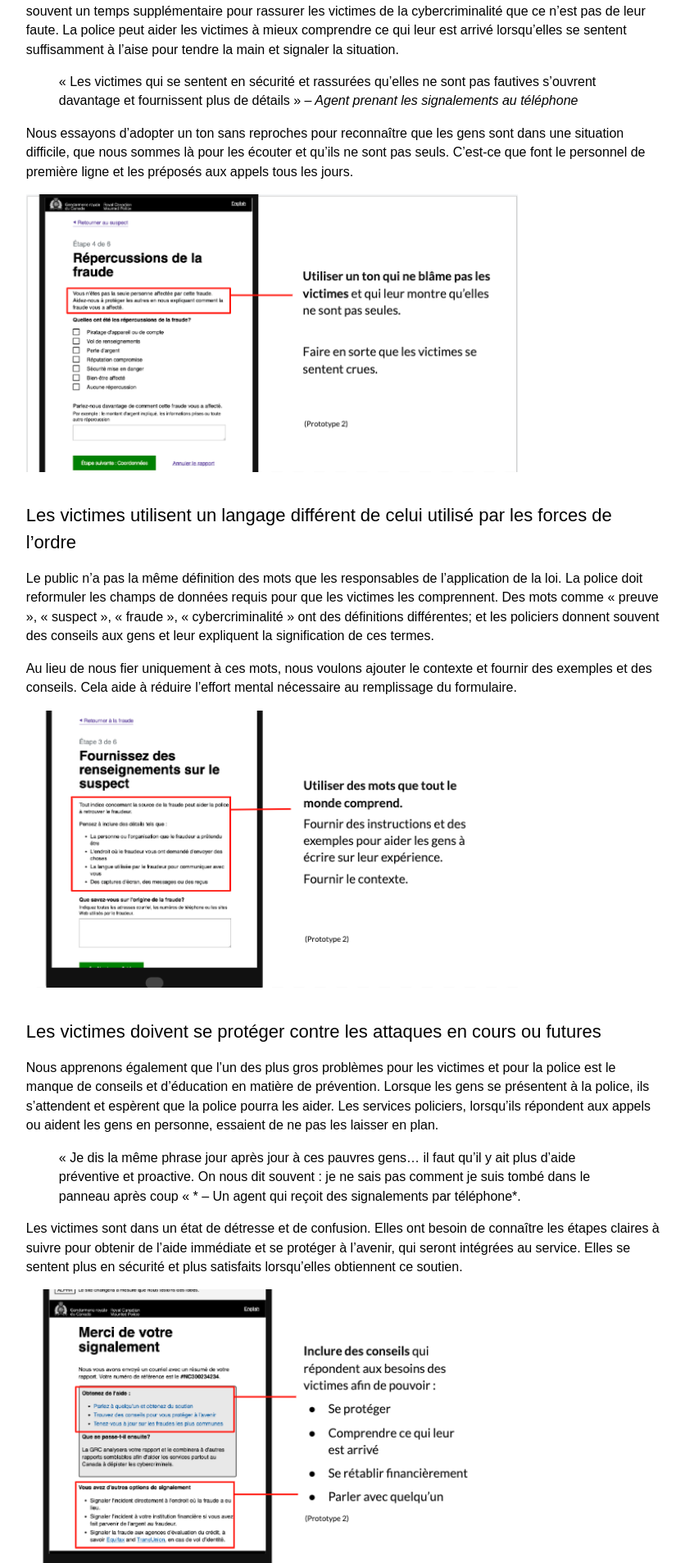
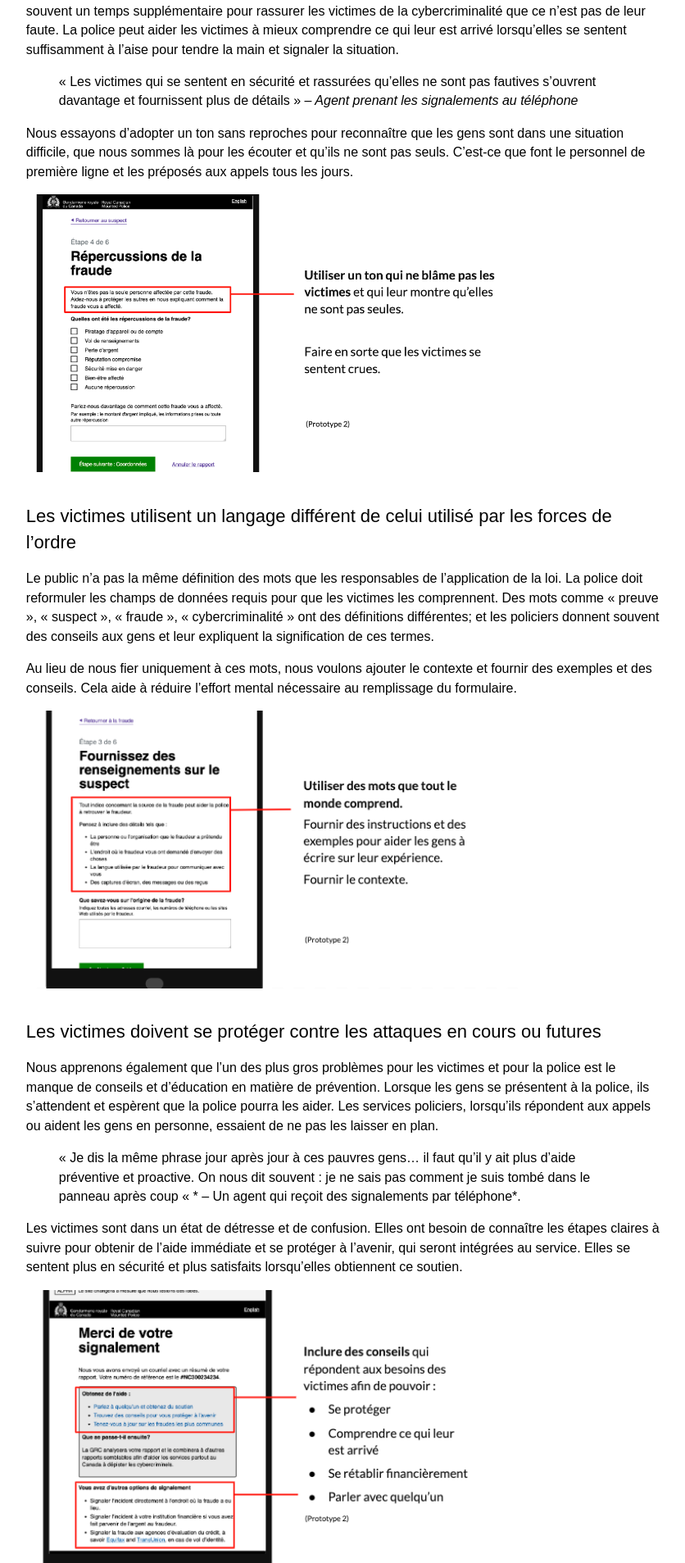
Before and after one commit to cds-snc/rcmp-report-a-cybercrime-alpha-documentation, a Jekyll site: the page built from _pages/fr/prototypage.md, in a window 1280 px wide. Shown: the part 3374-5281 px from the top of the page at 82% size, without its empty margins (411-1247 px from the left). Built offline with Jekyll 4.4.1, drawn with Linux system fonts in a browser that asks for light colours.

Commit message:
Update prototypage.md

```diff
--- a/_pages/fr/prototypage.md
+++ b/_pages/fr/prototypage.md
@@ -69,7 +69,7 @@ Les victimes évitent de parler de ce qui s’est passé à leurs amis, à leur
 
 Nous essayons d’adopter un ton sans reproches pour reconnaître que les gens sont dans une situation difficile, que nous sommes là pour les écouter et qu’ils ne sont pas seuls. C’est-ce que font le personnel de première ligne et les préposés aux appels tous les jours.
 
- ![Aucunreproche]({{ site.baseurl }}/assets/img/ecran3.png){:width="600 px"}
+ ![Aucunreproche]({{ site.baseurl }}/assets/img/ecran33.png){:width="600 px"}
 
 ## Les victimes utilisent un langage différent de celui utilisé par les forces de l’ordre
 
```
